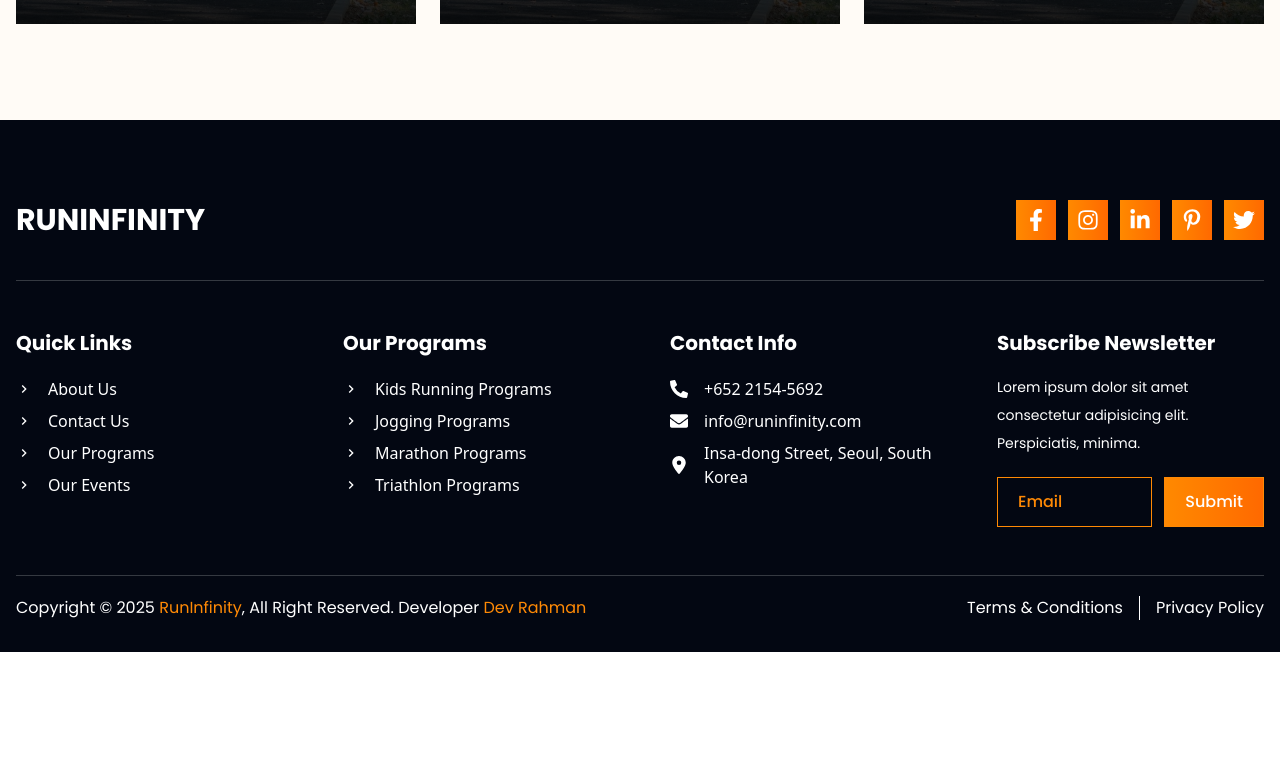
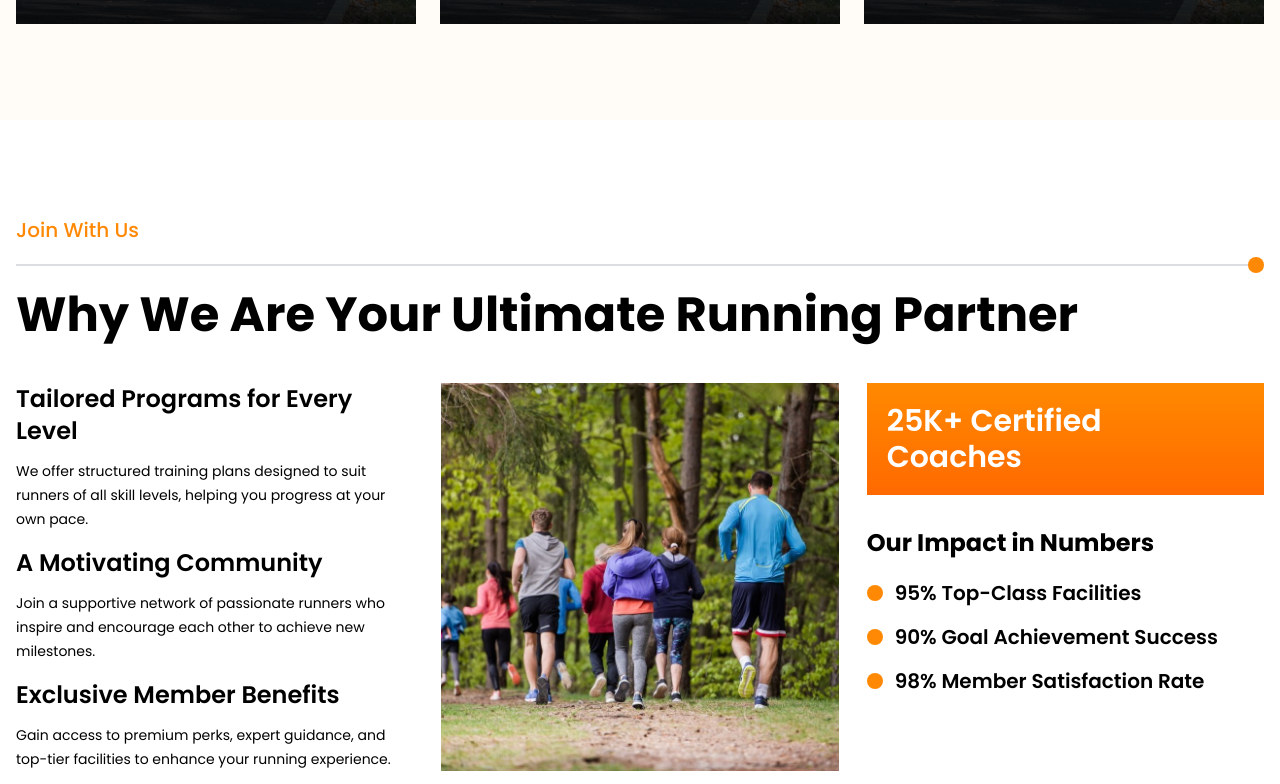
Before and after one commit to devrakibulrahman/runInfinity-client, a React (Vite) app: page /marathons in a window 1280 px wide. Shown: the part 1256-2040 px from the top of the page. Before the commit the page ends 1908 px from the top, so only its background shows below. Built offline with nearby package versions, Linux system fonts and the light colour scheme.

Commit message:
added join us section in the marathon page

```diff
--- a/src/pages/MarathonPage.jsx
+++ b/src/pages/MarathonPage.jsx
@@ -1,13 +1,16 @@
+import BlogSection from "../components/BlogSection";
+import JoinUsSection from "../components/JoinUsSection";
 import MarathonsCard from "../components/MarathonsCard";
 import PageHeading from "../components/PageHeading";
 import SectionHeading from "../components/SectionHeading";
+import SubscriptionSection from "../components/SubscriptionSection";
 
 const MarathonPage = () => {
     return (
         <>
-            <div className="w-full min-h-screen bg-orange-50/50">
+            <div className="w-full min-h-screen">
                 <PageHeading image={'/img/marathons.png'} heading={'Marathons'} paragraph={'Mid-marathon, runners battle fatigue, harness determination, and every stride fuels dreams of a triumphant finish.'}></PageHeading>
-                <div className="w-full min-h-[500px] py-16 xl:py-24">
+                <div className="w-full min-h-[200px] py-16 bg-orange-50/50 xl:py-24">
                     <div className="container mx-auto px-4">
                         <SectionHeading subText="Our Marathons" heading="Run with determination finish with pride"></SectionHeading>
                         <div className="w-full mt-14 grid gap-6 grid-cols-1 md:grid-cols-2 xl:grid-cols-3">
@@ -17,6 +20,15 @@ const MarathonPage = () => {
                         </div>
                     </div>
                 </div>
+                <div className="w-full min-h-[200px]">
+                    <JoinUsSection></JoinUsSection>
+                </div>
+                {/* <div className="w-full min-h-[200px]">
+                    <SubscriptionSection></SubscriptionSection>
+                </div>
+                <div className="w-full min-h-[200px]">
+                    <BlogSection></BlogSection>
+                </div> */}
             </div>
         </>
     );
```
